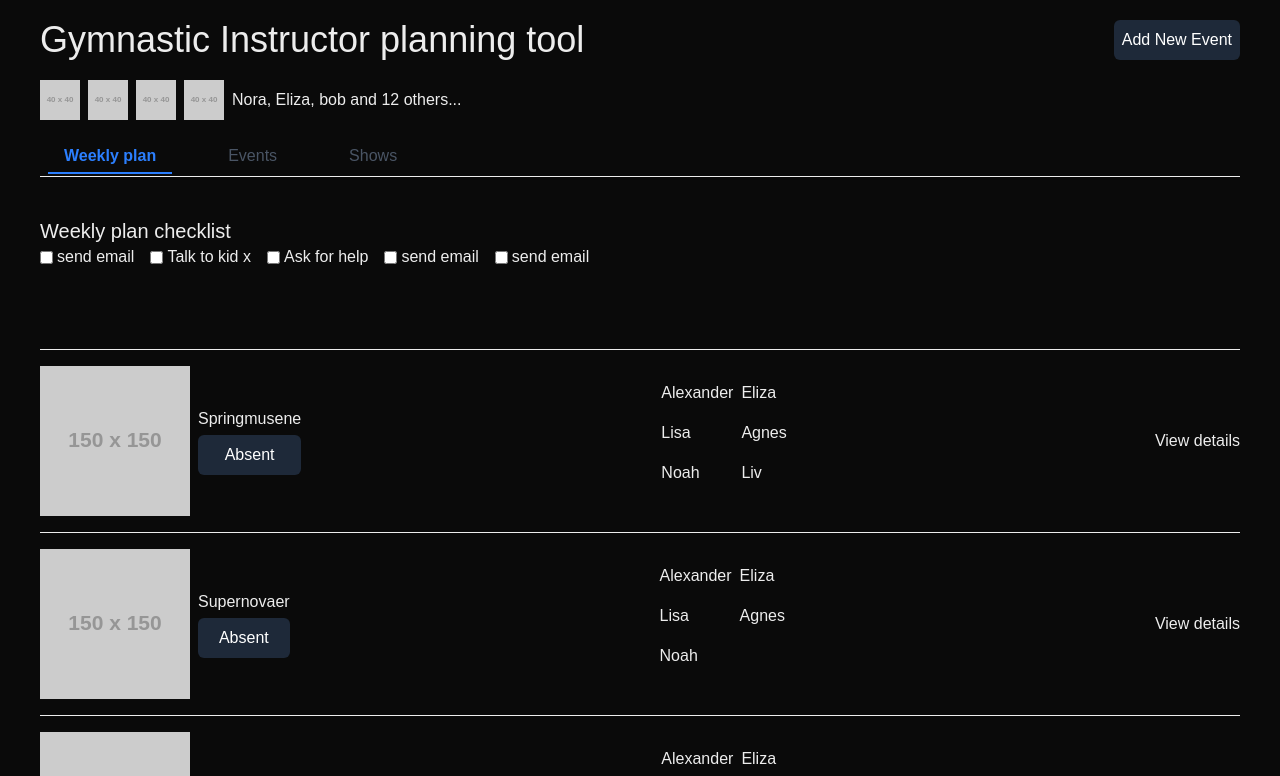
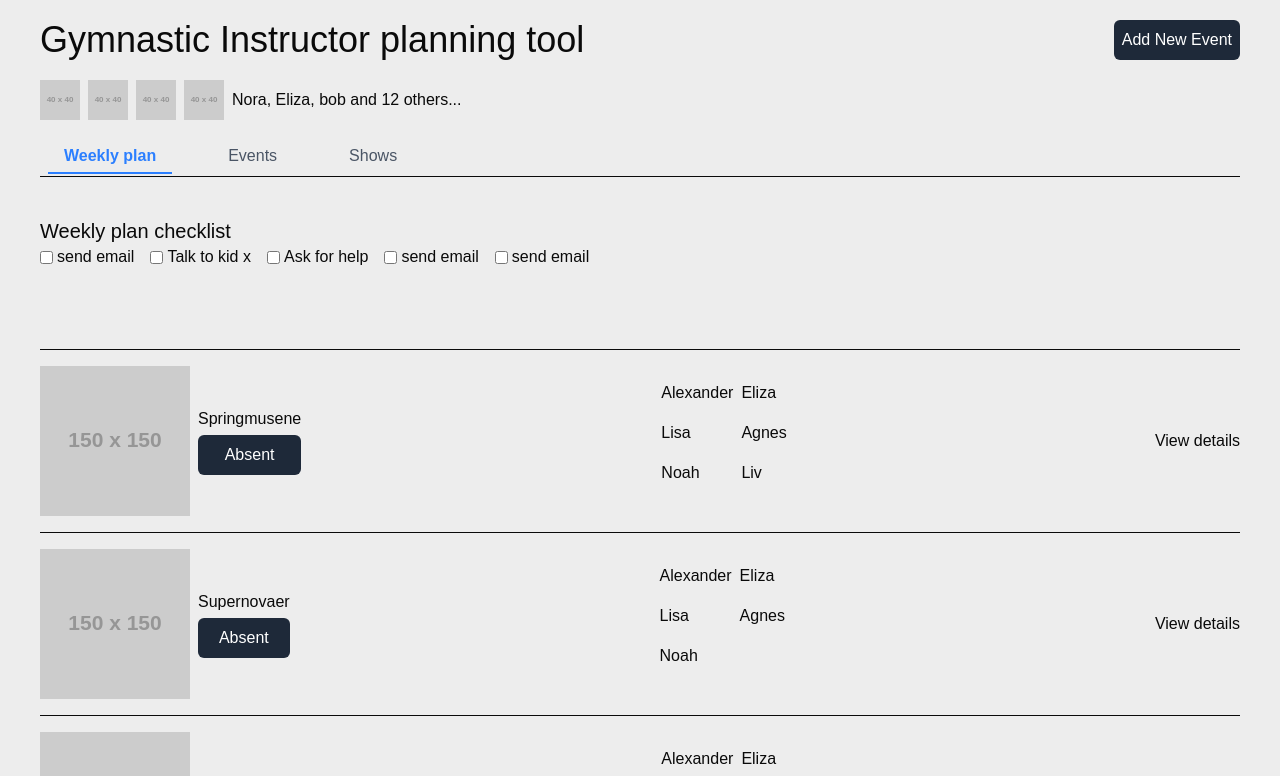
Before and after one commit to lloladin123/gymnastic_hub, a Next.js app: page / in a window 1280 px wide. Shown: the top 776 px of the page. Built offline with nearby package versions, Linux system fonts and the light colour scheme.

Commit message:
lightmode

```diff
--- a/app/globals.css
+++ b/app/globals.css
@@ -14,8 +14,8 @@
 
 @media (prefers-color-scheme: light) {
   :root {
-    --background: #0a0a0a;
-    --foreground: #ededed;
+    --background: #ededed;
+    --foreground: #0a0a0a;
   }
 }
 
```
